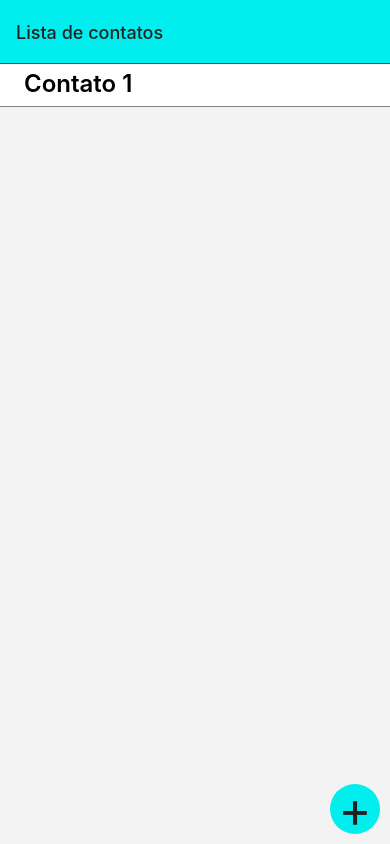
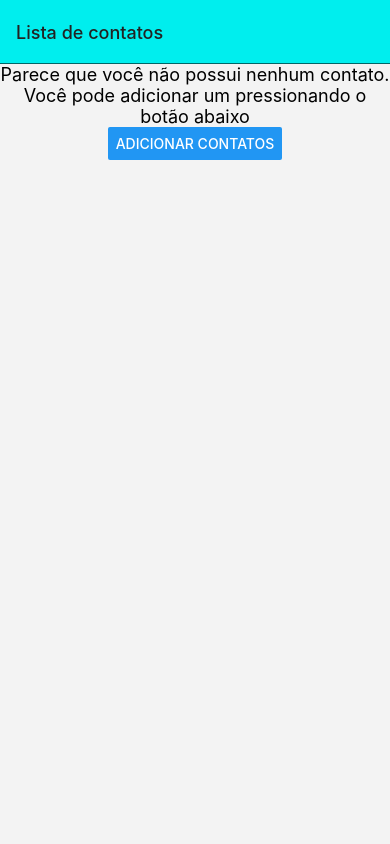
Before and after one commit to eduardo-gomes/localChat, a React Native app: screen /Home in a window 390 px wide. Built offline with nearby package versions, Linux system fonts and the light colour scheme.

Commit message:
Hide + button on cantact list if is empty. Display only the message for empty list

```diff
--- a/src/App.tsx
+++ b/src/App.tsx
@@ -18,7 +18,7 @@ const Stack = createNativeStackNavigator<RootStackParamList>();
 
 const App = () => {
 	const theme = getNavigatorTheme(Appearance.getColorScheme());
-	const [contactInfoState, setContactListState] = React.useState<ContactInfo[]>([{ name: 'Contato 1', uid: "123456789" }]);
+	const [contactInfoState, setContactListState] = React.useState<ContactInfo[]>([/*{ name: 'Contato 1', uid: "123456789" }*/]);
 
 	const contextHolder: ContextInfo = {
 		contactInfo: contactInfoState,
--- a/src/contactList.tsx
+++ b/src/contactList.tsx
@@ -101,13 +101,13 @@ function ContactList({ navigation, route }: Props) {
 			</ScrollView>
 			{hasContacts ? <EmptyListPrompt navigation={navigation} route={route} /> : null}
 		</SafeAreaView >
-		<View style={{
+		{!hasContacts ? <View style={{
 			position: 'absolute',
 			bottom: 10,
 			right: 10
 		}}>
 			<PlusButton size={50} background={styles.mainColor.color} color={styles.secondaryColor.color} onPress={() => { navigation.navigate("AddContact"); }} />
-		</View>
+		</View>: null}
 	</>
 	);
 };
```
